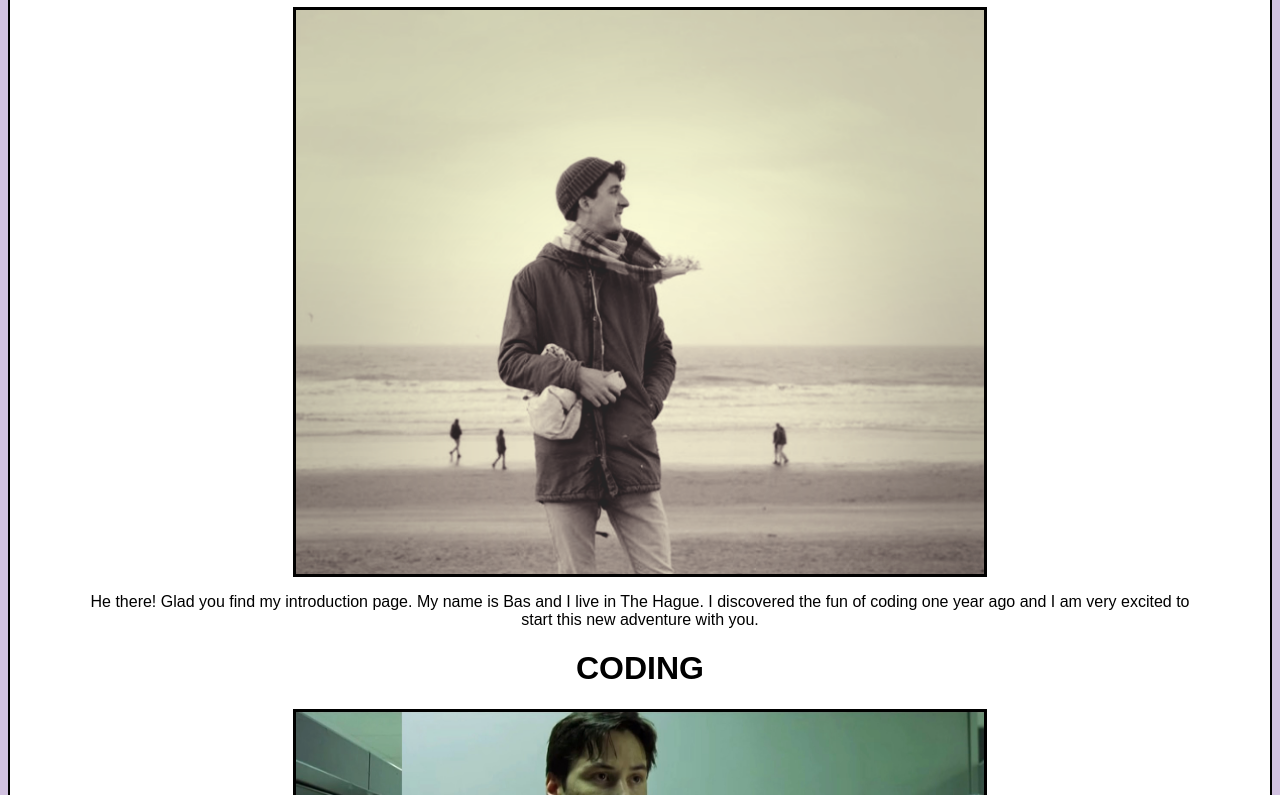
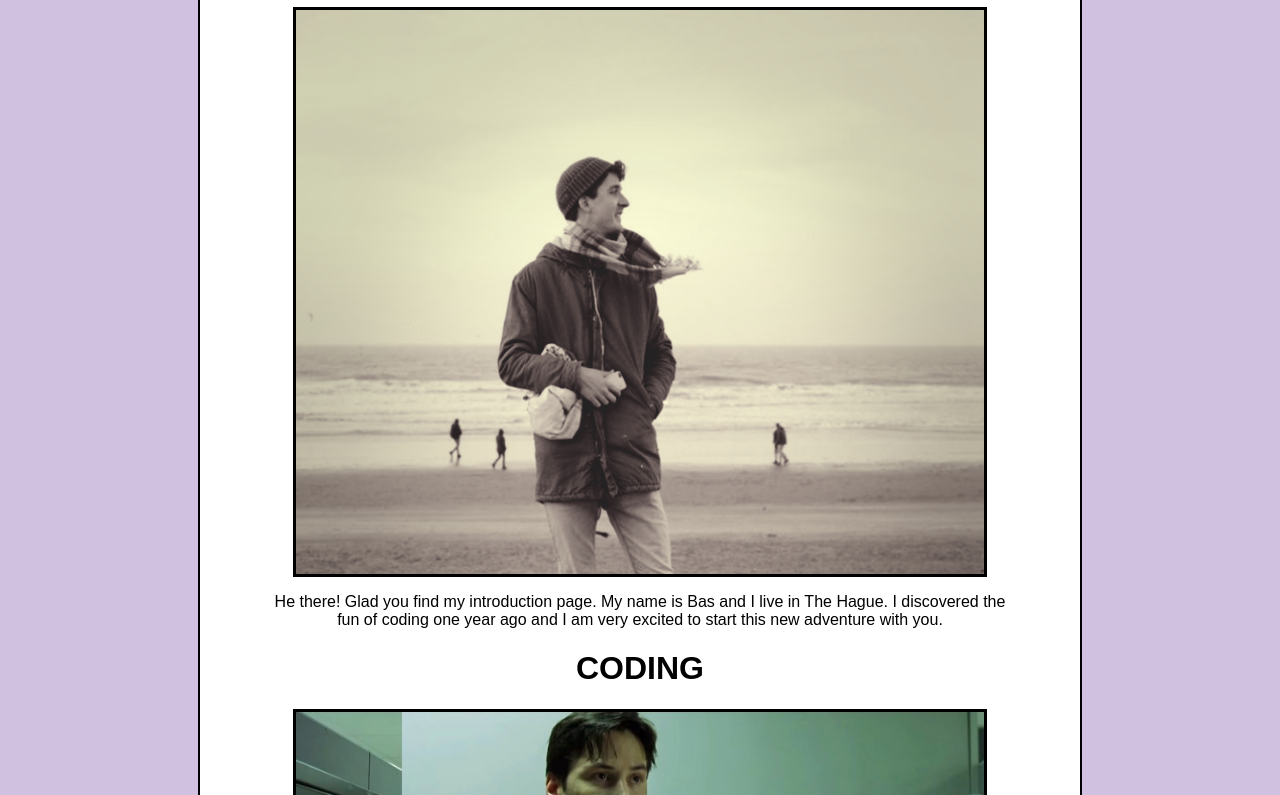
Before and after one commit to thinkbeforeyoucode/jessuisbas, a plain HTML site: page index.html in a window 1280 px wide. Shown: the part 175-970 px from the top of the page. Drawn offline with Linux system fonts and the light colour scheme.

Commit message:
width bug fixed

```diff
--- a/index.html
+++ b/index.html
@@ -16,7 +16,7 @@
         #container {
             margin-left: auto;
             margin-right: auto;
-            width: 880gpx;
+            width: 880px;
             text-align: center;
             margin-top: 100px;
             border: solid 2px black;
```
